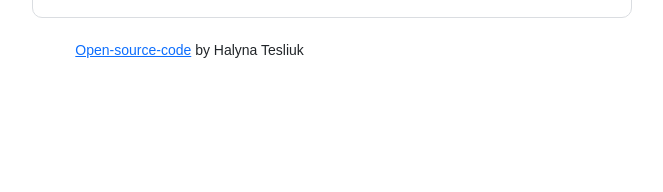
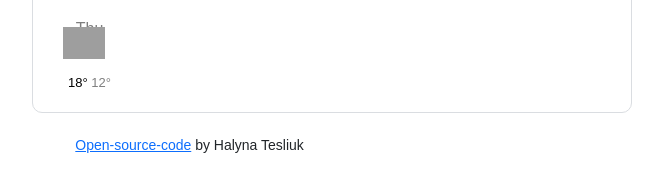
Before and after one commit to MarvelGa/weatherApp, a plain HTML site: page index.html in a window 1280 px wide. Shown: the part 292-484 px from the top of the page, without its empty margins (308-971 px from the left). Drawn offline with nearby package versions, Linux system fonts and the light colour scheme; no server answers; grey boxes are pictures that could not be loaded.

Commit message:
added the forecast HTML and CSS

```diff
--- a/index.html
+++ b/index.html
@@ -80,6 +80,22 @@
           <button type="button" class="btn btn-primary">Right</button>
         </div>
       </div>
+      <div class="weather-forecast">
+        <div class="row">
+          <div class="col-2">
+            <div class="weather-forecast-date">Thu</div>
+            <img
+                    src="http://openweathermap.org/img/wn/50d@2x.png"
+                    alt=""
+                    width="42"
+            />
+            <div class="weather-forecast-temperatures">
+              <span class="weather-forecast-temperature-max"> 18° </span>
+              <span class="weather-forecast-temperature-min"> 12° </span>
+            </div>
+          </div>
+        </div>
+      </div>
     </div>
   </div>
   <small id="source">
--- a/styles.css
+++ b/styles.css
@@ -65,3 +65,21 @@ form {
 .active:hover{
     text-decoration: underline;
 }
+.weather-forecast {
+    margin-top: 20px;
+    text-align: center;
+    color: #000;
+}
+
+.weather-forecast-date {
+    font-size: 16px;
+    opacity: 0.5;
+}
+
+.weather-forecast-temperature-min {
+    opacity: 0.5;
+}
+
+.weather-forecast-temperatures {
+    font-size: 13px;
+}
```
